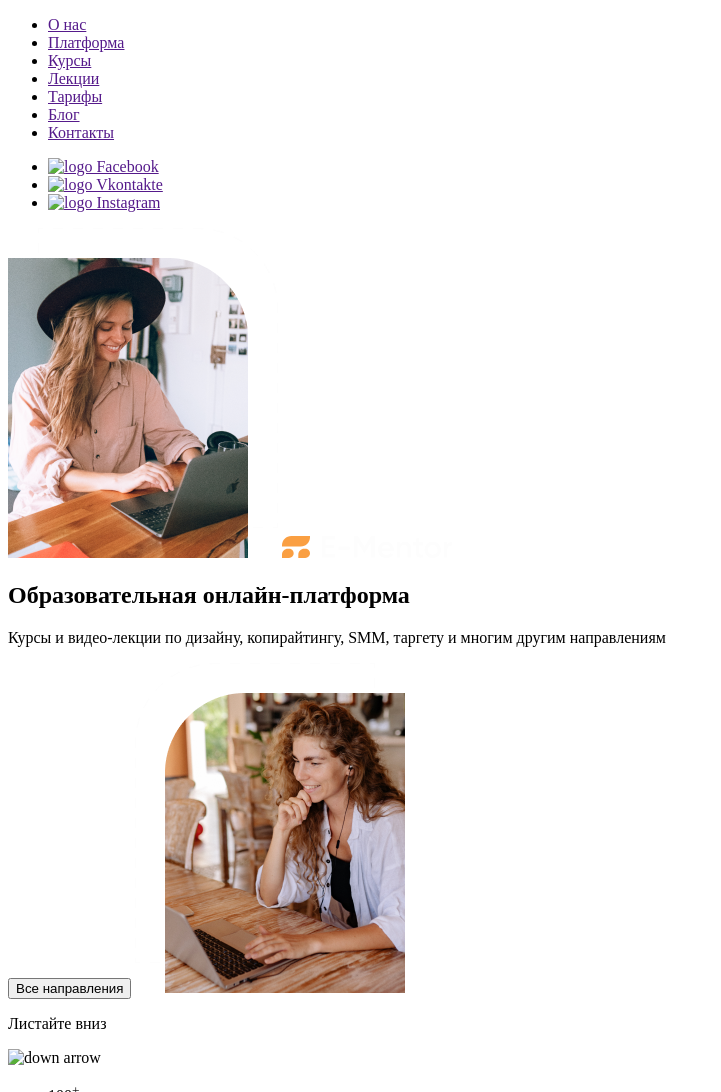
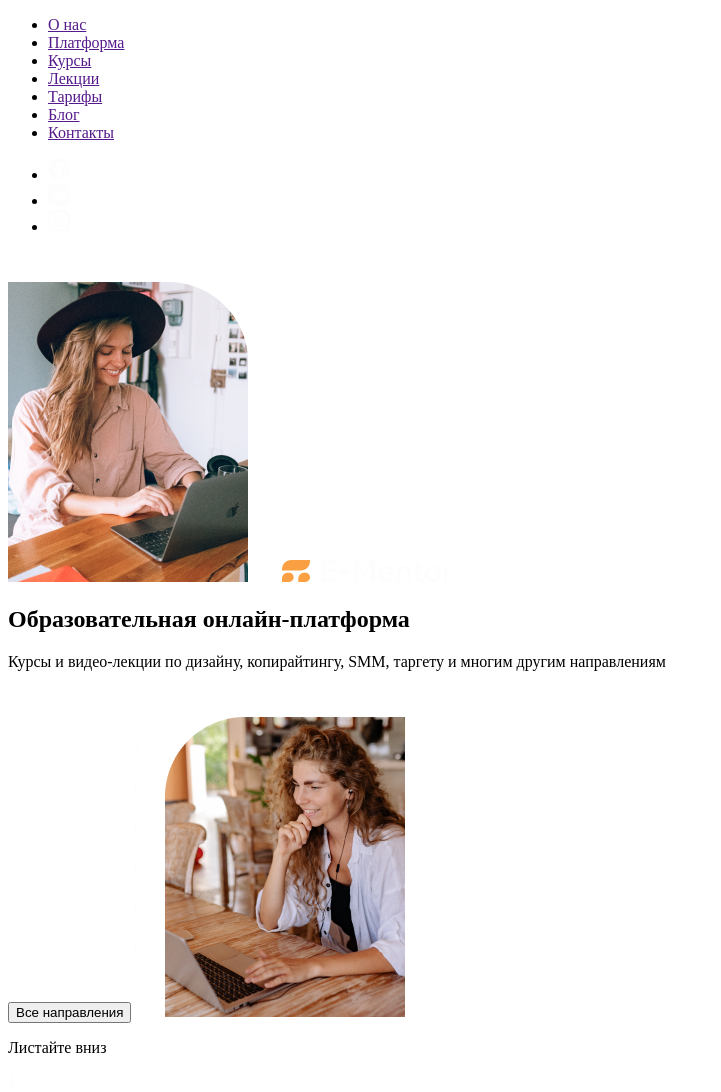
Before and after one commit to Yurii-KDN/2-ementor, a plain HTML site: page index.html in a window 1280 px wide. Shown: the top 1092 px of the page, without its empty margins (0-721 px from the left). Drawn offline with Linux system fonts and the light colour scheme.

Commit message:
Update index.html
Added social media icons to links and arrow-down

```diff
--- a/index.html
+++ b/index.html
@@ -27,16 +27,18 @@
             <!-- Social networks -->
             <ul>
                 <li>
-                    <a href="" target="_blank" rel="noopener noreferrer"><img src="" alt="logo Facebook" width=""
-                            height="" /></a>
+                    <a href="" target="_blank" rel="noopener noreferrer"><img
+                            src="./images/social-logos/icon-facebook.svg" alt="logo Facebook" width="22"
+                            height="22" /></a>
                 </li>
                 <li>
-                    <a href="" target="_blank" rel="noopener noreferrer"><img src="" alt="logo Vkontakte" width=""
-                            height="" /></a>
+                    <a href="" target="_blank" rel="noopener noreferrer"><img src="./images/social-logos/icon-vk.svg"
+                            alt="logo Vkontakte" width="22" height="22" /></a>
                 </li>
                 <li>
-                    <a href="" target="_blank" rel="noopener noreferrer"><img src="" alt="logo Instagram" width=""
-                            height="" /></a>
+                    <a href="" target="_blank" rel="noopener noreferrer"><img
+                            src="./images/social-logos/icon-instagram.svg" alt="logo Instagram" width="22"
+                            height="22" /></a>
                 </li>
             </ul>
 
@@ -56,7 +58,7 @@
             <img src="/images/hero/img-2.png" alt="A smiling woman with long wavy hair works at a computer" width="270"
                 height="330" />
             <p>Листайте вниз</p>
-            <img src="" alt="down arrow" width="" height="" />
+            <img src="./images/hero/arrow-down.png" alt="down arrow" width="8" height="16" />
         </section>
         <!-- Benefits -->
         <section>
@@ -183,13 +185,18 @@
         </p>
         <ul>
             <li>
-                <a href="" target="_blank" rel="noopener noreferrer"><img src="" alt="Logo" width="" height="" /></a>
+                <a href="" target="_blank" rel="noopener noreferrer"><img
+                        src="./images/footer-social-logos/icon-facebook.svg" alt="Logo Facebook" width="22"
+                        height="22" /></a>
             </li>
             <li>
-                <a href="" target="_blank" rel="noopener noreferrer"><img src="" alt="Logo" width="" height="" /></a>
+                <a href="" target="_blank" rel="noopener noreferrer"><img src="./images/footer-social-logos/icon-vk.svg"
+                        alt="Logo Vkontakte" width="22" height="22" /></a>
             </li>
             <li>
-                <a href="" target="_blank" rel="noopener noreferrer"><img src="" alt="Logo" width="" height="" /></a>
+                <a href="" target="_blank" rel="noopener noreferrer"><img
+                        src="./images/footer-social-logos/icon-instagram.svg" alt="Logo Instagram" width="22"
+                        height="22" /></a>
             </li>
         </ul>
         <ul>
```
